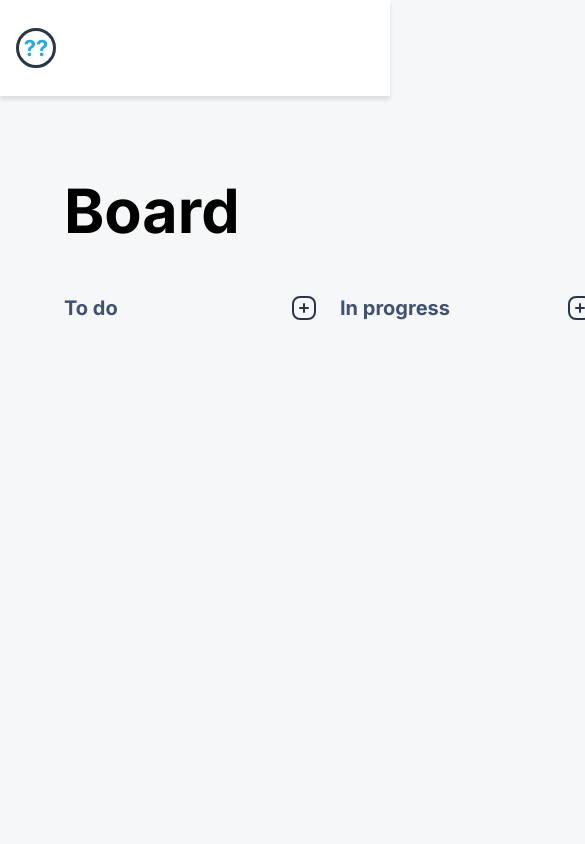
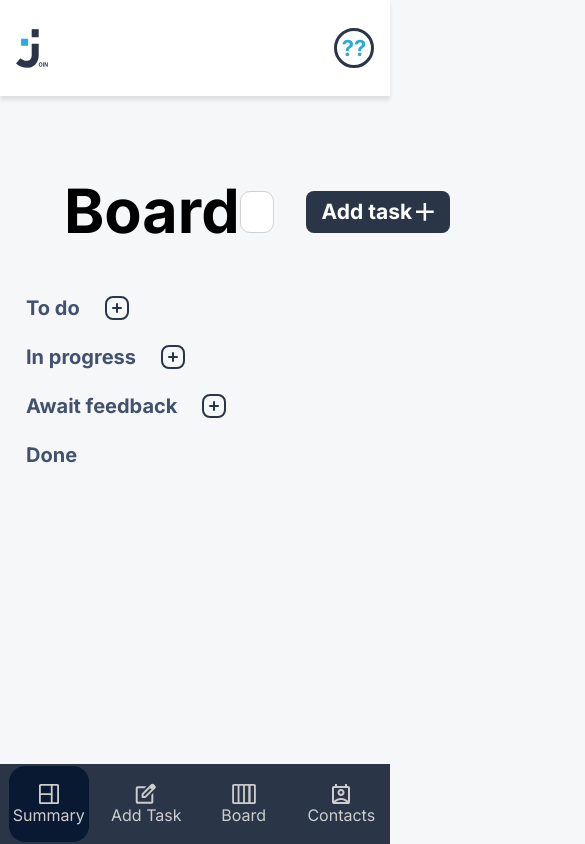
Before and after one commit to SvenWeigel/Join, a plain HTML site: page html/board.html in a window 390 px wide. Shown: the top 844 px of the page, 585 px wide, since content can reach past the window. Drawn offline with Linux system fonts and the light colour scheme; no server answers.

Commit message:
feat-raw responsive board

```diff
--- a/html/board.html
+++ b/html/board.html
@@ -13,6 +13,7 @@
   <link rel="stylesheet" href="/styles/header.css" />
   <link rel="stylesheet" href="/styles/modal-task-view.css">
   <link rel="stylesheet" href="/styles/modal-edit-view-task.css">
+  <link rel="stylesheet" href="/styles/bottom-nav.css">
 
   <title>Join</title>
 </head>
@@ -21,6 +22,7 @@
   <div class="main-layout-container">
     <header>
       <div class="header-content">
+        <img class="logo-responsive" src="../assets/img/logo.svg">
         <span>Kanban Project Management Tool</span>
         <div class="header-profile-container">
           <a href="/html/help.html"><img src="/assets/icons/help.svg" alt="help_icon" /></a>
@@ -29,6 +31,7 @@
           </div>
         </div>
         <div class="profile-options d-none" id="profile-options">
+          <a class="help-options" href="help.html">Help</a>
           <a href="legal_notice.html">Legal Notice</a>
           <a href="privacy_policy.html">Privacy Policy</a>
           <a href="../index.html">Log Out</a>
@@ -114,7 +117,24 @@
         </div>
       </div>
     </main>
-
+    <nav class="bottom-nav">
+      <a href="./summary.html" class="nav-div current-nav">
+        <img class="bottom-nav-img" src="../assets/icons/summary.svg">
+        <span class="bottom-nav-span">Summary</span>
+      </a>
+      <a href="./add_task.html" class="nav-div">
+        <img class="bottom-nav-img" src="../assets/icons/add_task.svg">
+        <span class="bottom-nav-span">Add Task</span>
+      </a>
+      <a href="./board.html" class="nav-div">
+        <img class="bottom-nav-img" src="../assets/icons/board.svg">
+        <span class="bottom-nav-span">Board</span>
+      </a>
+      <a href="./contacts.html" class="nav-div">
+        <img class="bottom-nav-img" src="../assets/icons/contacts.svg">
+        <span class="bottom-nav-span">Contacts</span>
+      </a>
+    </nav>
     <!-- Add Task Modal -->
     <div id="addTaskModalOverlay" class="modal-overlay" aria-hidden="true">
       <div class="add-task-modal" role="dialog" aria-labelledby="addTaskModalTitle">
@@ -175,19 +195,10 @@
                 <label>Assigned to</label>
                 <div class="custom-dropdown" id="modalAssigneeDropdown">
                   <div class="dropdown-header" onclick="toggleModalAssigneeDropdown()">
-                    <input
-                      type="text"
-                      id="modalAssigneeSearch"
-                      class="dropdown-search"
-                      placeholder="Select contacts to assign"
-                      oninput="filterModalAssigneeList()"
-                      onfocus="openModalAssigneeDropdown()"
-                    />
-                    <img
-                      src="/assets/icons/arrow_drop_downaa.svg"
-                      alt="Dropdown"
-                      class="dropdown-arrow"
-                    />
+                    <input type="text" id="modalAssigneeSearch" class="dropdown-search"
+                      placeholder="Select contacts to assign" oninput="filterModalAssigneeList()"
+                      onfocus="openModalAssigneeDropdown()" />
+                    <img src="/assets/icons/arrow_drop_downaa.svg" alt="Dropdown" class="dropdown-arrow" />
                   </div>
                   <div class="dropdown-list" id="modalAssigneeList"></div>
                 </div>
@@ -199,18 +210,16 @@
                 <div class="custom-dropdown" id="modalCategoryDropdown">
                   <div class="dropdown-header" onclick="toggleModalCategoryDropdown()">
                     <span id="modalCategorySelected" class="dropdown-selected-text">Select task category</span>
-                    <img
-                      src="/assets/icons/arrow_drop_downaa.svg"
-                      alt="Dropdown"
-                      class="dropdown-arrow"
-                      id="categoryDropdownArrow"
-                    />
+                    <img src="/assets/icons/arrow_drop_downaa.svg" alt="Dropdown" class="dropdown-arrow"
+                      id="categoryDropdownArrow" />
                   </div>
                   <div class="dropdown-list" id="modalCategoryList">
-                    <div class="dropdown-item category-option" data-value="technical" onclick="selectModalCategory('technical', 'Technical Task')">
+                    <div class="dropdown-item category-option" data-value="technical"
+                      onclick="selectModalCategory('technical', 'Technical Task')">
                       <span>Technical Task</span>
                     </div>
-                    <div class="dropdown-item category-option" data-value="userstory" onclick="selectModalCategory('userstory', 'User Story')">
+                    <div class="dropdown-item category-option" data-value="userstory"
+                      onclick="selectModalCategory('userstory', 'User Story')">
                       <span>User Story</span>
                     </div>
                   </div>
@@ -221,30 +230,15 @@
               <div class="subtasks-section">
                 <label>Subtasks</label>
                 <div class="subtask-input-wrapper" id="modalSubtaskInputWrapper">
-                  <input
-                    id="taskSubtasks"
-                    name="subtasks"
-                    class="subtask-input"
-                    type="text"
-                    placeholder="Add new subtask"
-                    onfocus="showModalSubtaskActions()"
-                    onblur="hideModalSubtaskActionsDelayed()"
-                    onkeydown="handleModalSubtaskKeydown(event)"
-                  />
+                  <input id="taskSubtasks" name="subtasks" class="subtask-input" type="text"
+                    placeholder="Add new subtask" onfocus="showModalSubtaskActions()"
+                    onblur="hideModalSubtaskActionsDelayed()" onkeydown="handleModalSubtaskKeydown(event)" />
                   <div class="subtask-actions" id="modalSubtaskActions">
-                    <img
-                      src="/assets/icons/cancel_subtask.svg"
-                      alt="Cancel"
-                      class="subtask-action-icon"
-                      onclick="cancelModalSubtaskInput()"
-                    />
+                    <img src="/assets/icons/cancel_subtask.svg" alt="Cancel" class="subtask-action-icon"
+                      onclick="cancelModalSubtaskInput()" />
                     <div class="subtask-action-divider"></div>
-                    <img
-                      src="/assets/icons/check_subtask.svg"
-                      alt="Confirm"
-                      class="subtask-action-icon"
-                      onclick="confirmModalSubtaskInput()"
-                    />
+                    <img src="/assets/icons/check_subtask.svg" alt="Confirm" class="subtask-action-icon"
+                      onclick="confirmModalSubtaskInput()" />
                   </div>
                 </div>
                 <ul class="subtask-list" id="modalSubtaskList"></ul>
@@ -276,7 +270,8 @@
       <div class="inside-modal-view-overlay">
         <div class="task-view-header">
           <span>User Story</span>
-          <button onclick="closeTaskViewModal()"><img src="/assets/icons/close-icon.svg" alt="close-overlay-button"></button>
+          <button onclick="closeTaskViewModal()"><img src="/assets/icons/close-icon.svg"
+              alt="close-overlay-button"></button>
         </div>
         <div class="task-view-title">
           <span>Kochwelt Page & Recipe Recommender</span>
@@ -320,9 +315,11 @@
           </div>
         </div>
         <div class="delete-edit-btn-container">
-          <button class="delete-btn-task-view" onclick="deleteCurrentTask()"><img src="/assets/icons/delete.svg" alt="">Delete</button>
+          <button class="delete-btn-task-view" onclick="deleteCurrentTask()"><img src="/assets/icons/delete.svg"
+              alt="">Delete</button>
           <div class="task-view-separator-div"></div>
-          <button class="edit-btn-task-view" onclick="openEditModal()"><img src="/assets/icons/edit.svg" alt="">Edit</button>
+          <button class="edit-btn-task-view" onclick="openEditModal()"><img src="/assets/icons/edit.svg"
+              alt="">Edit</button>
         </div>
       </div>
     </div>
@@ -331,7 +328,8 @@
       <div class="inside-edit-view-task-overlay">
         <div class="scroll-container">
           <div class="close-btn">
-          <button onclick="closeEditModal()"><img src="/assets/icons/close-icon.svg" alt="close-overlay-button"></button>
+            <button onclick="closeEditModal()"><img src="/assets/icons/close-icon.svg"
+                alt="close-overlay-button"></button>
           </div>
 
           <div class="title-input-div">
@@ -353,15 +351,18 @@
           <div class="priority-btn-div">
             <h4>Priority</h4>
             <div class="priority-buttons-container-edit-view">
-            <button type="button" class="priority-btn-edit-view" data-priority="urgent" onclick="selectEditPriority('urgent')">
+              <button type="button" class="priority-btn-edit-view" data-priority="urgent"
+                onclick="selectEditPriority('urgent')">
                 Urgent
                 <img src="/assets/icons/urgent_icon.svg" alt="Urgent" class="prio-icon" />
               </button>
-            <button type="button" class="priority-btn-edit-view" data-priority="medium" onclick="selectEditPriority('medium')">
+              <button type="button" class="priority-btn-edit-view" data-priority="medium"
+                onclick="selectEditPriority('medium')">
                 Medium
                 <img src="/assets/icons/medium_icon_orange.svg" alt="Medium" class="prio-icon" />
               </button>
-            <button type="button" class="priority-btn-edit-view" data-priority="low" onclick="selectEditPriority('low')">
+              <button type="button" class="priority-btn-edit-view" data-priority="low"
+                onclick="selectEditPriority('low')">
                 Low
                 <img src="/assets/icons/low_icon.svg" alt="Low" class="prio-icon" />
               </button>
@@ -370,13 +371,8 @@
               <h4>Assigned to</h4>
 
               <div class="assigned-avatars-container-edit-view" onclick="openEditViewAssigneeDropdown()">
-    <input
-      type="text"
-      id="editViewAssigneeSearch"
-      class="dropdown-search-edit-view"
-      placeholder="Select contacts to assign"
-      oninput="filterEditViewAssigneeList()"
-    />
+                <input type="text" id="editViewAssigneeSearch" class="dropdown-search-edit-view"
+                  placeholder="Select contacts to assign" oninput="filterEditViewAssigneeList()" />
 
                 <img src="/assets/icons/arrow_drop_downaa.svg" class="assigned-arrow" id="assignedArrow" />
               </div>
@@ -388,29 +384,15 @@
             <div class="subtasks-div">
               <h4>Subtasks</h4>
               <div class="subtask-input-wrapper-edit" id="editSubtaskInputWrapper">
-    <input
-      type="text"
-      id="editViewSubtaskInput"
-      class="subtask-input-edit-view"
-      placeholder="Add new subtask"
-      onfocus="showEditSubtaskActions()"
-      onblur="hideEditSubtaskActionsDelayed()"
-      onkeydown="handleEditSubtaskKeydown(event)"
-    />
+                <input type="text" id="editViewSubtaskInput" class="subtask-input-edit-view"
+                  placeholder="Add new subtask" onfocus="showEditSubtaskActions()"
+                  onblur="hideEditSubtaskActionsDelayed()" onkeydown="handleEditSubtaskKeydown(event)" />
                 <div class="subtask-actions-input" id="editSubtaskActions">
-      <img
-        src="/assets/icons/cancel_subtask.svg"
-        alt="Cancel"
-        class="subtask-action-icon"
-        onclick="cancelEditSubtaskInput()"
-      />
+                  <img src="/assets/icons/cancel_subtask.svg" alt="Cancel" class="subtask-action-icon"
+                    onclick="cancelEditSubtaskInput()" />
                   <div class="subtask-action-divider"></div>
-      <img
-        src="/assets/icons/check_subtask.svg"
-        alt="Confirm"
-        class="subtask-action-icon"
-        onclick="confirmEditSubtaskInput()"
-      />
+                  <img src="/assets/icons/check_subtask.svg" alt="Confirm" class="subtask-action-icon"
+                    onclick="confirmEditSubtaskInput()" />
                 </div>
               </div>
               <div class="subtasks-list-edit-view" id="subtasksListEditView"></div>
--- a/styles/board.css
+++ b/styles/board.css
@@ -5,7 +5,8 @@
 
 .board-container {
   padding-top: 96px;
-  width: calc(1440px - 232px);
+  width: calc(100% - 232px);
+  max-width: calc(1440px - 232px);
 }
 
 .board-header {
@@ -270,3 +271,46 @@
   background-color: #f6f7f8;
   border-radius: 10px;
 }
+
+@media(max-width:1390px){
+  .board-container{
+    width:100%;
+  }
+  .board-columns{
+    gap:10px;
+    padding: 0 16px;
+  }
+}
+
+@media (max-width:1305px){
+  .column{
+    width:230px;
+  }
+  .column-header{
+    padding: 0 10px;
+  }
+}
+@media (max-width:1215px){
+  .column{
+    width:200px;
+  }
+}
+
+@media (max-width:1095px){
+  .board-columns{
+    flex-direction: column;
+  }
+  .column-content{
+    flex-direction: row;
+  }
+  .column{
+    width:100%;
+  }
+  .column-header{
+    justify-content: flex-start;
+    gap: 25px;
+  }
+  .task-card{
+    width: 252px;
+  }
+}
```
Also changed, not shown: html/summary.html (+2 -2 lines), styles/summary.css (+21 -4 lines). Lines whose indentation alone changed are shown as unchanged.
